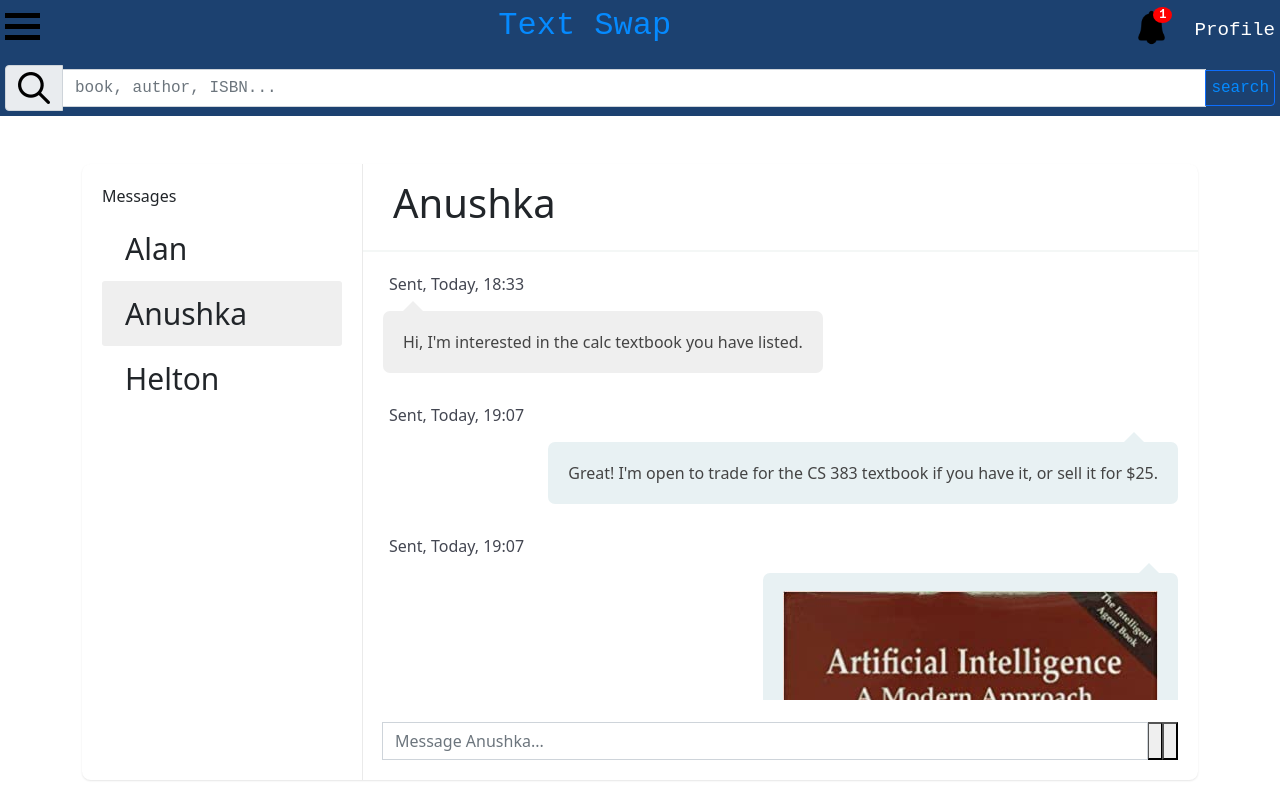
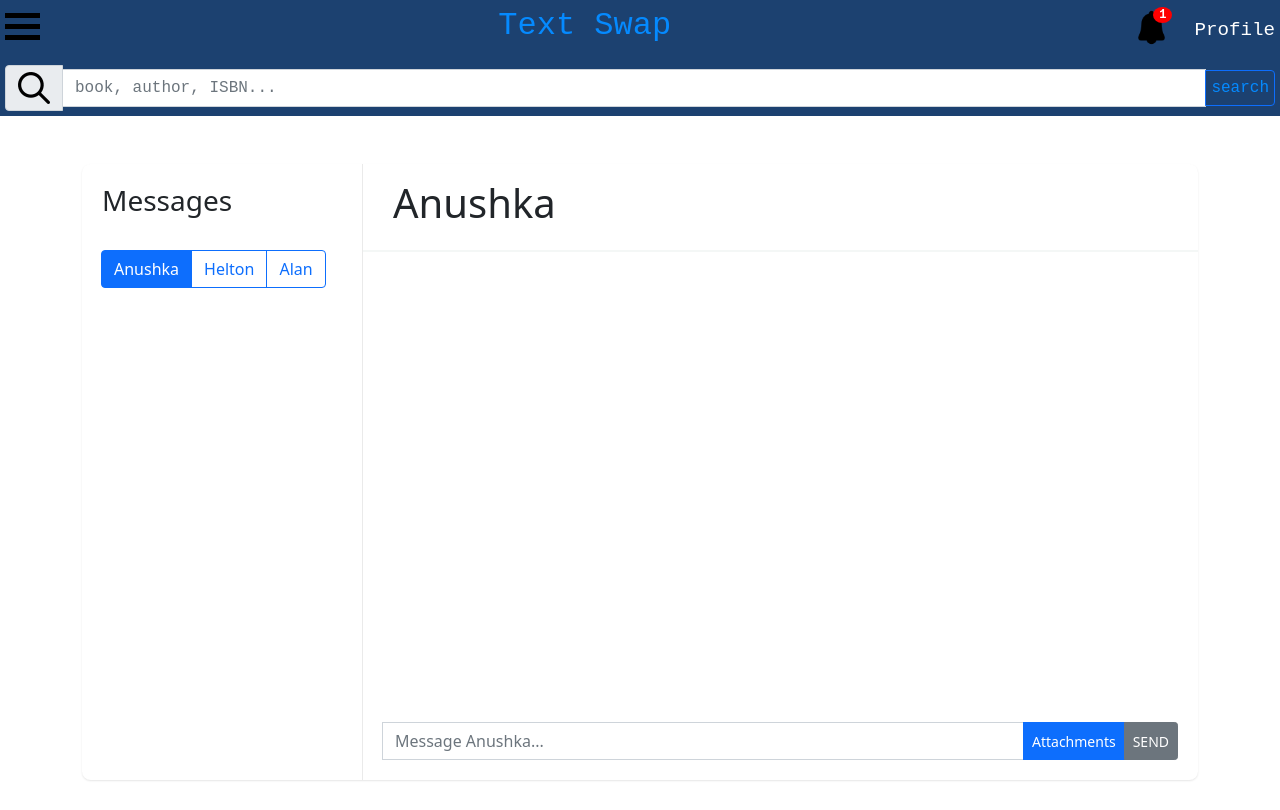
Before and after one commit to anushkasingh16/team06, a plain HTML site: page messenger.html in a window 1280 px wide. Drawn offline with nearby package versions, Linux system fonts and the light colour scheme.

Commit message:
Add files via upload
continuing to work on javascript for messenger pages, updated the buttons and text associated with them

```diff
--- a/messenger.html
+++ b/messenger.html
@@ -3,6 +3,7 @@
     <head>
         <title>Text Swap</title>
         <script src="https://cdn.jsdelivr.net/npm/bootstrap@5.1.3/dist/js/bootstrap.bundle.min.js" integrity="sha384-ka7Sk0Gln4gmtz2MlQnikT1wXgYsOg+OMhuP+IlRH9sENBO0LRn5q+8nbTov4+1p" crossorigin="anonymous"></script> <script src="https://cdn.jsdelivr.net/npm/bootstrap@5.1.3/dist/js/bootstrap.bundle.min.js" integrity="sha384-ka7Sk0Gln4gmtz2MlQnikT1wXgYsOg+OMhuP+IlRH9sENBO0LRn5q+8nbTov4+1p" crossorigin="anonymous"></script>
+        <script src = "messenger.js" type = "module" ></script>
         <link href="https://cdn.jsdelivr.net/npm/bootstrap@5.1.3/dist/css/bootstrap.min.css" rel="stylesheet">
         <link rel="stylesheet" href="https://cdn.jsdelivr.net/npm/bootstrap-icons@1.5.0/font/bootstrap-icons.css">
         <link rel="stylesheet" href="styles/home.css" />
@@ -51,71 +52,42 @@
                 <div id="plist" class="people-list">
                     <div class="input-group">
                         <div class="input-group-prepend">
-                            <div class = "messages-header"> Messages </div>
+                            <div class = "messages-header"> <h3> Messages </h3> </div>
                         </div>
                     </div>
-                    <ul class="list-unstyled chat-list mt-2 mb-0">
-                        <li class="clearfix">
-                            <div class="about">
-                                <div class="name">Alan</div>
-                            </div>
-                        </li>
-                        <li class="clearfix active">
-                            <div class="about">
-                                <div class="name">Anushka</div>
-                            </div>
-                        </li>
-                        <li class="clearfix">
-                            <div class="about">
-                                <div class="name">Helton</div>
-                            </div>
-                        </li>
-                    </ul>
+                    <br>
+                    <div class="btn-group" role="group" aria-label="Basic radio toggle button group">
+                        <input type="radio" class="btn-check" name="btnradio" id="Anushka" autocomplete="off" checked>
+                        <label class="btn btn-outline-primary" for="Anushka">Anushka</label>
+
+                        <input type="radio" class="btn-check" name="btnradio" id="Helton" autocomplete="off">
+                        <label class="btn btn-outline-primary" for="Helton">Helton</label>
+
+                        <input type="radio" class="btn-check" name="btnradio" id="Alan" autocomplete="off">
+                        <label class="btn btn-outline-primary" for="Alan">Alan</label>
+                      </div>
                 </div>
                 <div class="chat">
                     <div class="chat-header clearfix">
                         <div class="row">
                             <div class="col-lg-6">
                                 <div class="chat-about">
-                                    <h1 class="m-b-0">Anushka</h1>
+                                    <h1 id = "ChatHeader" class="m-b-0">Anushka</h1>
                                 </div>
                             </div>
                         </div>
                     </div>
                     <div class="chat-history">
                         <ul class="m-b-0">
-                            <li class="clearfix">
-                                <div class="message-data">
-                                    <span class="message-data-time">Sent, Today, 18:33</span>
-                                </div>
-                                <div class="message my-message">Hi, I'm interested in the calc textbook you have listed.</div>
-                            </li>
-                            <li class="clearfix">
-                                <div class="message-data text-right">
-                                    <span class="message-data-time">Sent, Today, 19:07</span>
-                                </div>
-                                <div class="message other-message float-right"> Great! I'm open to trade for the CS 383 textbook if you have it, or sell it for $25. </div>
-                            </li>
-                            <li class="clearfix">
-                                <div class="message-data text-right">
-                                    <span class="message-data-time">Sent, Today, 19:07</span>
-                                </div>
-                                <div class="message other-message float-right"> <img src="images/textbook.jpg" alt="textbook image"> </div>
-                            </li>
-                            <li class="clearfix">
-                                <div class="message-data text-right">
-                                    <span class="message-data-time">Sent, Today, 19:07</span>
-                                </div>
-                                <div class="message other-message float-right"> This one, if you have it </div>
-                            </li>
                         </ul>
                     </div>
                     <div class="chat-message clearfix">
                         <div class="input-group mb-0">
                             <div class="input-group-prepend"> </div>
-                            <input type="text" class="form-control" placeholder="Message Anushka..." >
-                            <input type ="button" class = "submit" placeholder="Attachments">
-                            <input type ="button" class = "submit" placeholder="SEND">
+                            <input type="text" id = "messagePlaceHolder" class="form-control" placeholder="Message Anushka..." >
+                            <br>
+                            <button type="button" class="btn btn-primary btn-sm btn-block">Attachments</button>
+                            <button type="button" class="btn btn-secondary btn-sm btn-block">SEND</button>
                         </div>
                     </div>
                 </div>
--- /dev/null
+++ b/messenger.js
@@ -0,0 +1,61 @@
+// https://getbootstrap.com/docs/5.1/components/button-group/
+
+let helton = document.getElementById("Helton");
+let anuskha = document.getElementById("Anushka");
+let alan = document.getElementById("Alan");
+let header = document.getElementById("ChatHeader");
+let nameButtonClass = document.getElementsByClassName("btnradio");
+let messagePage = document.getElementsByClassName("m-b-0");
+let submitButton = document.getElementsByClassName("submit");
+let messagePlaceHolder = document.getElementById("messagePlaceHolder");
+
+
+function chatSwitch (element) {
+    header.innerHTML = element.id;
+    messagePlaceHolder.placeholder = "Message " + element.id + "...";
+}
+
+function renderPage () {
+
+}
+
+function submitText () { // event listener for
+
+}
+
+helton.addEventListener("click", () => {chatSwitch(helton)});
+anuskha.addEventListener("click", () => {chatSwitch(anuskha)});
+alan.addEventListener("click", () => {chatSwitch(alan)});
+helton.addEventListener("click", () => {renderPage(helton)});
+anuskha.addEventListener("click", () => {renderPage(anuskha)});
+alan.addEventListener("click", () => {renderPage(alan)});
+
+/*
+
+ORIGINALLY BELONGS UNDER LINE 81 IN MESSENGER.HTML (<ul class="m-b-0">)
+
+<li class="clearfix">
+    <div class="message-data">
+        <span class="message-data-time">Sent, Today, 18:33</span>
+    </div>
+    <div class="message my-message">Hi, I'm interested in the calc textbook you have listed.</div>
+</li>
+<li class="clearfix">
+    <div class="message-data text-right">
+        <span class="message-data-time">Sent, Today, 19:07</span>
+    </div>
+    <div class="message other-message float-right"> Great! I'm open to trade for the CS 383 textbook if you have it, or sell it for $25. </div>
+</li>
+<li class="clearfix">
+    <div class="message-data text-right">
+        <span class="message-data-time">Sent, Today, 19:07</span>
+    </div>
+    <div class="message other-message float-right"> <img src="images/textbook.jpg" alt="textbook image"> </div>
+</li>
+<li class="clearfix">
+    <div class="message-data text-right">
+        <span class="message-data-time">Sent, Today, 19:07</span>
+    </div>
+    <div class="message other-message float-right"> This one, if you have it </div>
+</li>
+*/
```
